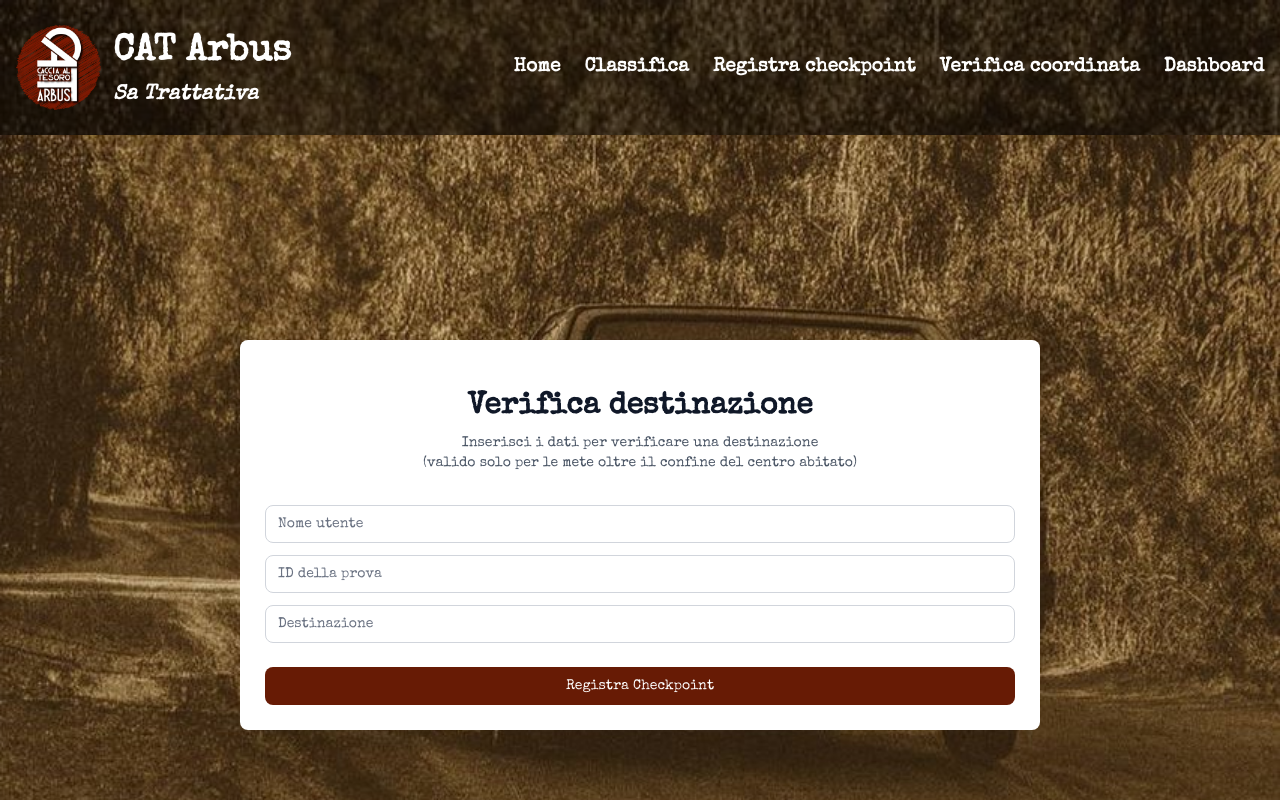
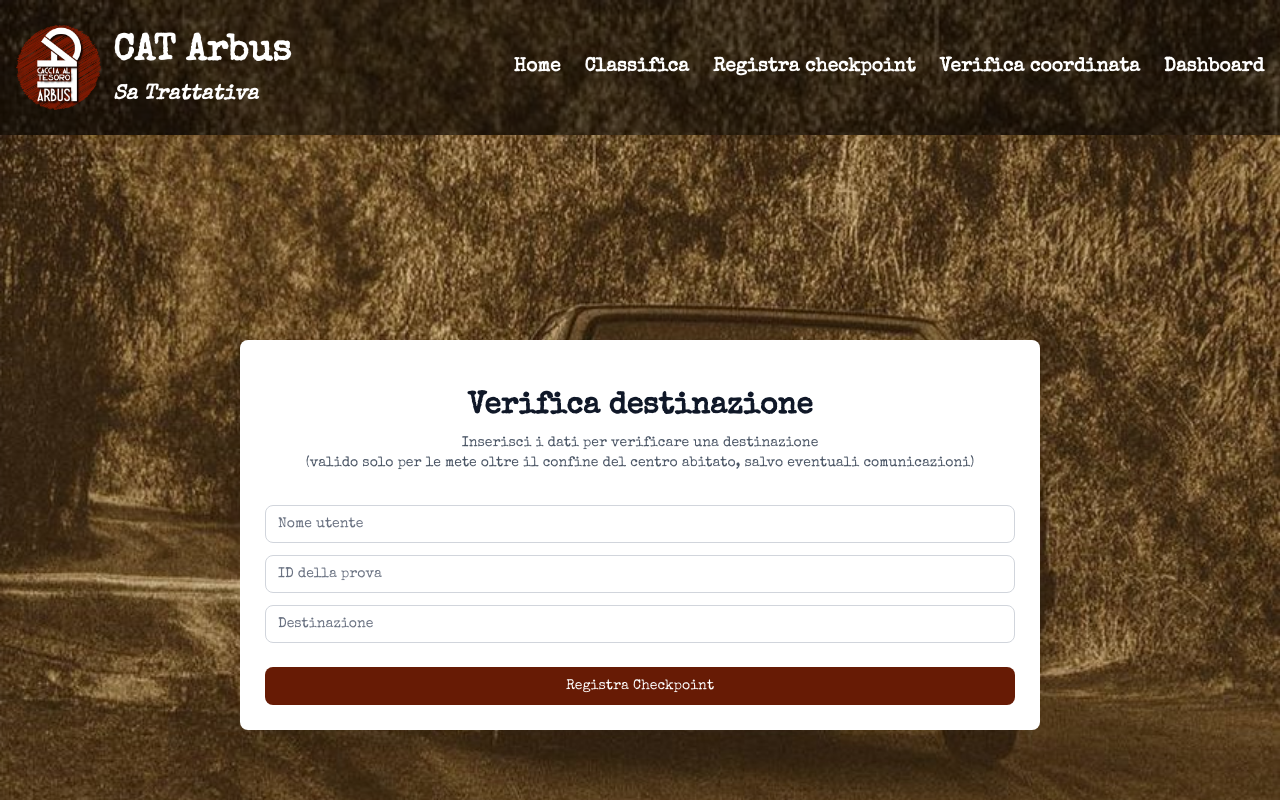
Before and after one commit to catarbusorganizzazione-debug/catarbus-help, a Next.js app: page /verify-location in a window 1280 px wide. Shown: the top 800 px of the page. Built offline with nearby package versions, Linux system fonts and the light colour scheme; sample sign-in values are in the browser's storage.

Commit message:
update label

```diff
--- a/app/verify-location/page.tsx
+++ b/app/verify-location/page.tsx
@@ -78,7 +78,7 @@ export default function CheckpointPage() {
                         </h2>
                         <p className="mt-2 text-center text-sm text-gray-600">
                             Inserisci i dati per verificare una destinazione<br />
-                            (valido solo per le mete oltre il confine del centro abitato)
+                            (valido solo per le mete oltre il confine del centro abitato, salvo eventuali comunicazioni)
                         </p>
                     </div>
 
```
